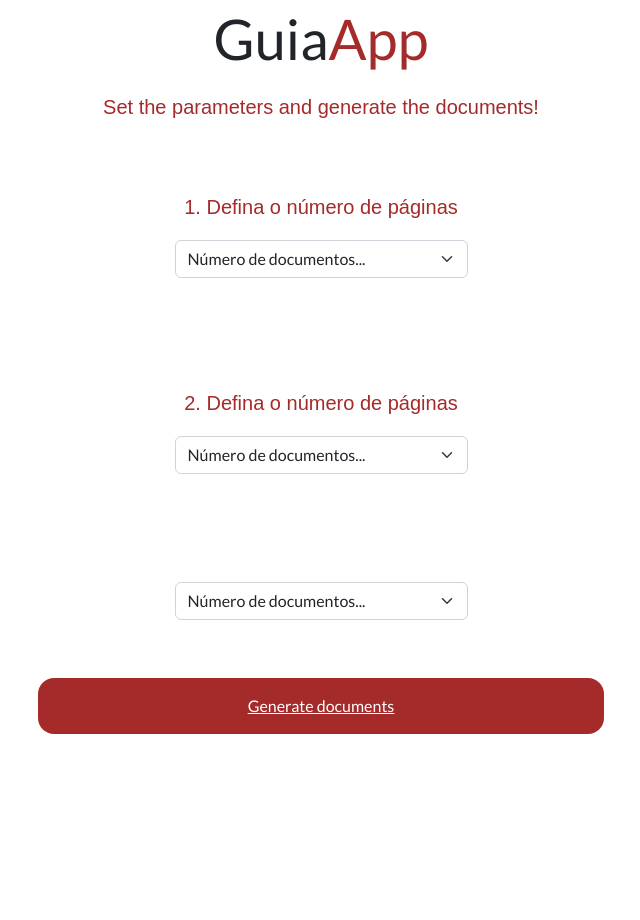
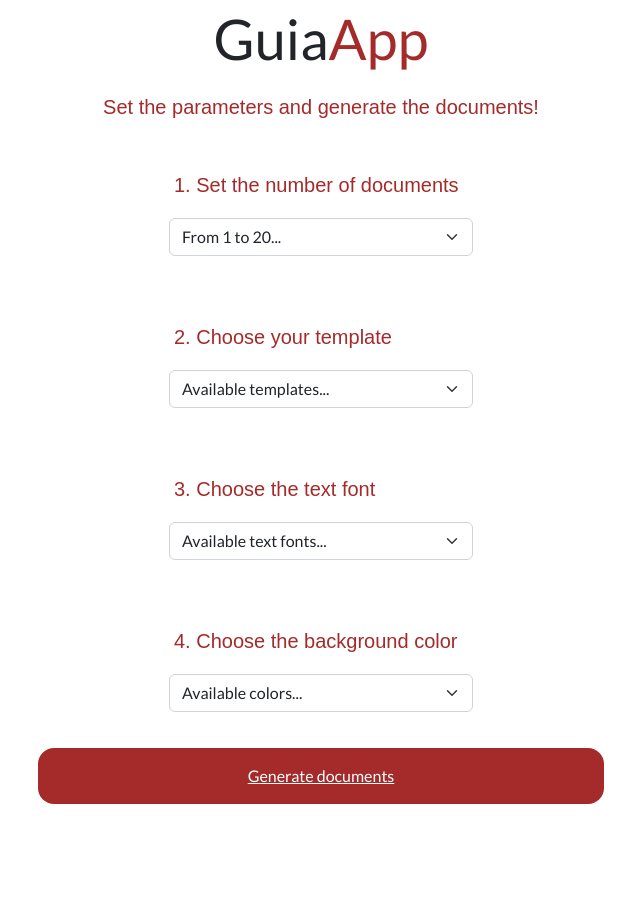
Before and after one commit to lispucrs/opencv_django, a Django app: template opencvEnv/src/opencv_proj/templates/genalog.html in a window 1280 px wide. Shown: the whole page, without its empty margins (319-959 px from the left). Before the commit the page ends 734 px from the top, so only its background shows below. Run offline with Django 4.2, Linux system fonts and the light colour scheme; the template is opened without the code that fills it, so the values that code supplies are empty; parts of the project's set-up code (start-up, migrations or seed data) failed here and were passed over.

Commit message:
arrumando opencv

```diff
--- a/opencvEnv/src/opencv_proj/templates/genalog.html
+++ b/opencvEnv/src/opencv_proj/templates/genalog.html
@@ -65,6 +65,17 @@
           .corpo{
             text-align: center;
             align-self: center;
+            position: relative;
+            padding: 5px;
+            margin-bottom: 1rem;
+            color: #a52a2a;
+            font-size: 20px;
+            font-family: Arial, Helvetica, sans-serif;
+          }
+
+          .corpo2{
+            text-align: left;
+            align-self: left;
             position: relative;
             padding: 5px;
             margin-bottom: 1rem;
@@ -179,12 +190,12 @@
 
 
 
-        <div class="d-flex justify-content-center" style="padding: 50px;">
+        <div class="d-flex justify-content-center" style="padding: 28px;" >
             <div class="col-sm-3">
-                <h1 class="corpo">1. Defina o número de páginas</h1>
+                <h1 class="corpo2">1. Set the number of documents</h1>
                 <label class="visually-hidden" for="inlineFormSelectPref">Preference</label>
                 <select class="form-select" id="inlineFormSelectPref">
-                  <option selected>Número de documentos...</option>
+                  <option selected>From 1 to 20...</option>
                   <option value="1">One</option>
                   <option value="2">Two</option>
                   <option value="3">Three</option>
@@ -192,12 +203,12 @@
             </div>
         </div>
 
-        <div class="d-flex justify-content-center" style="padding: 50px;">
+        <div class="d-flex justify-content-center" style="padding: 28px;">
             <div class="col-sm-3">
-                <h1 class="corpo">2. Defina o número de páginas</h1>
+                <h1 class="corpo2">2. Choose your template</h1>
                 <label class="visually-hidden" for="inlineFormSelectPref">Preference</label>
                 <select class="form-select" id="inlineFormSelectPref">
-                  <option selected>Número de documentos...</option>
+                  <option selected>Available templates...</option>
                   <option value="1">One</option>
                   <option value="2">Two</option>
                   <option value="3">Three</option>
@@ -205,19 +216,35 @@
             </div>
         </div>
 
+        <div class="d-flex justify-content-center" style="padding: 28px;">
+          <div class="col-sm-3">
+              <h1 class="corpo2">3. Choose the text font</h1>
+              <label class="visually-hidden" for="inlineFormSelectPref">Preference</label>
+              <select class="form-select" id="inlineFormSelectPref">
+                <option selected>Available text fonts...</option>
+                <option value="1">One</option>
+                <option value="2">Two</option>
+                <option value="3">Three</option>
+              </select>
+          </div>
+        </div>
+
+        <div class="d-flex justify-content-center" style="padding: 28px;">
+          <div class="col-sm-3">
+              <h1 class="corpo2">4. Choose the background color</h1>
+              <label class="visually-hidden" for="inlineFormSelectPref">Preference</label>
+              <select class="form-select" id="inlineFormSelectPref">
+                <option selected>Available colors...</option>
+                <option value="1">One</option>
+                <option value="2">Two</option>
+                <option value="3">Three</option>
+              </select>
+          </div>
+        </div>
 
 
-        <div class="d-flex justify-content-center" style="padding: 50px;">
-        <div class="col-sm-3">
-            <label class="visually-hidden" for="inlineFormSelectPref">Preference</label>
-            <select class="form-select" id="inlineFormSelectPref">
-              <option selected>Número de documentos...</option>
-              <option value="1">One</option>
-              <option value="2">Two</option>
-              <option value="3">Three</option>
-            </select>
-        </div>
-        </div>
+
+
 
 
         <div class="d-flex justify-content-center">
--- a/opencvEnv/src/opencv_proj/utils.py
+++ b/opencvEnv/src/opencv_proj/utils.py
@@ -12,7 +12,7 @@ def get_filtered_image(image, action):
 
     im = cv2.cvtColor(image, cv2.COLOR_BGR2RGB)
     #im = cv2.imread(image)
-
+    img = cv2.cvtColor(image, cv2.COLOR_BGR2RGB)
     filtered = None
     ns = Noiser(None)
     if action == 'CAUCASIAN_GRADIENT':
```
Also changed, not shown: opencvEnv/src/db.sqlite3, opencvEnv/src/media/images/artigo1.jpg (added), opencvEnv/src/media/images/artigo1_gJ3PaLM.jpg (added).
